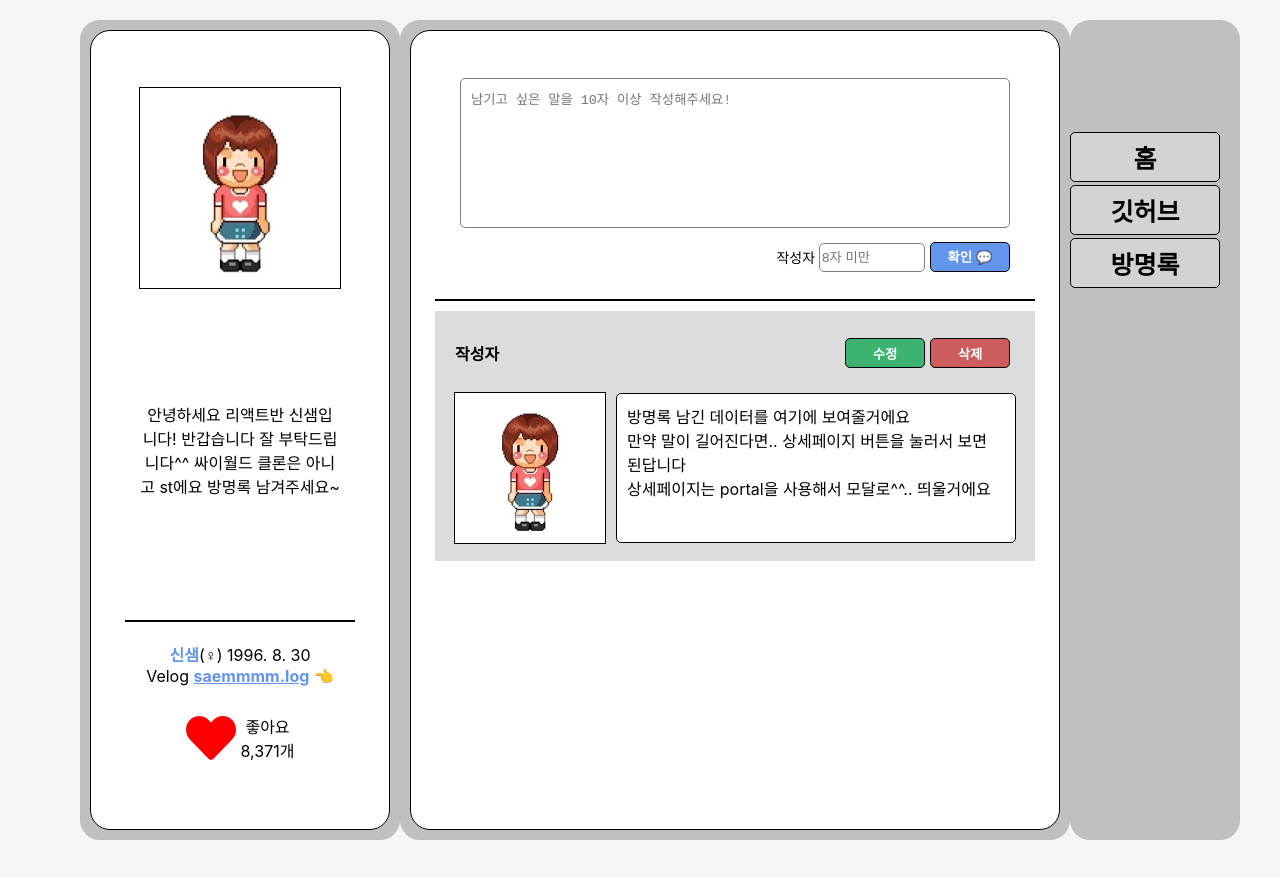
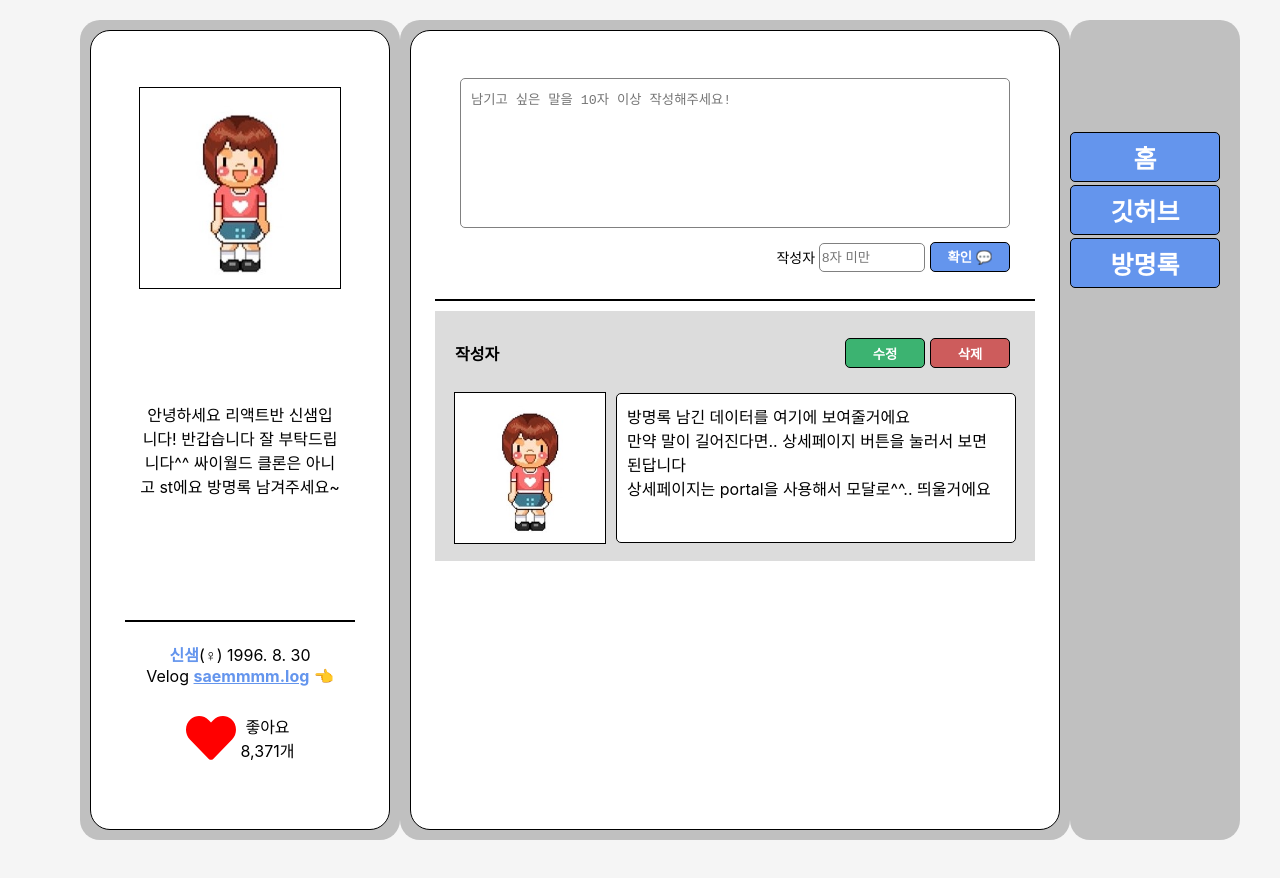
Before and after one commit to SAEMMM/First_React_App, a React (Create React App) app: page /visited in a window 1280 px wide. Shown: the top 878 px of the page. Built offline with nearby package versions, Linux system fonts and the light colour scheme.

Commit message:
Nav 라우터 연결 완료

```diff
--- a/src/components/Nav.js
+++ b/src/components/Nav.js
@@ -1,13 +1,17 @@
 import React from 'react'
 import styled from "styled-components";
+import { useNavigate } from 'react-router-dom';
 
 function Nav() {
+    const navigate = useNavigate(
+
+    )
     return (
         <Background>
             <StRightMenu>
-                <StRightMenuBtn>홈</StRightMenuBtn>
-                <StRightMenuBtn>깃허브</StRightMenuBtn>
-                <StRightMenuBtn>방명록</StRightMenuBtn>
+                <StRightMenuBtn onClick={() => {navigate('/')}}>홈</StRightMenuBtn>
+                <StRightMenuBtn onClick={() => window.open('https://github.com/SAEMMM/First_React_App')}>깃허브</StRightMenuBtn>
+                <StRightMenuBtn onClick={() => {navigate('/visited')}}>방명록</StRightMenuBtn>
             </StRightMenu>
         </Background>
     )
@@ -43,7 +47,8 @@ const StRightMenu = styled.div`
 const StRightMenuBtn = styled.button`
     width: 150px;
     height: 50px;
-    background-color: LightGray;
+    background-color: CornflowerBlue;
+    color: white;
     border-radius: 5px;
     border: 1px solid black;
     font-size: 25px;
```
